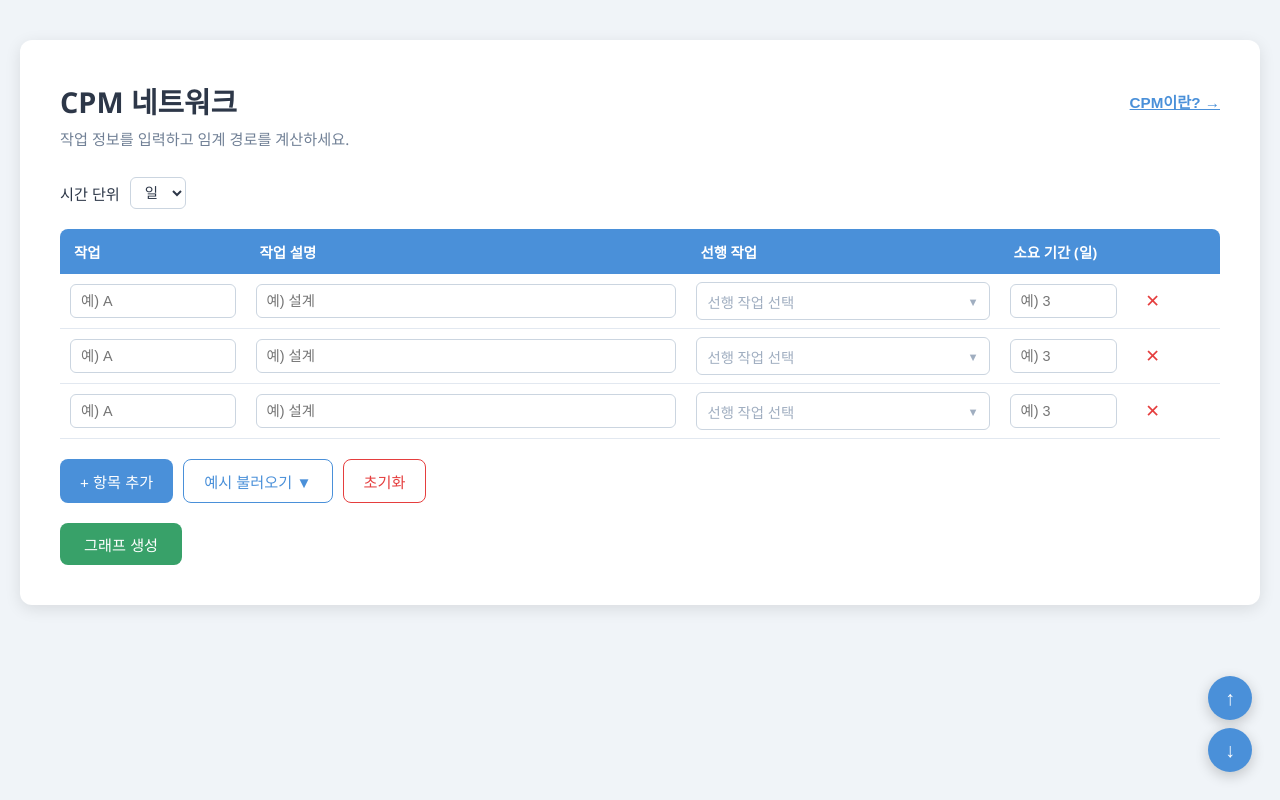
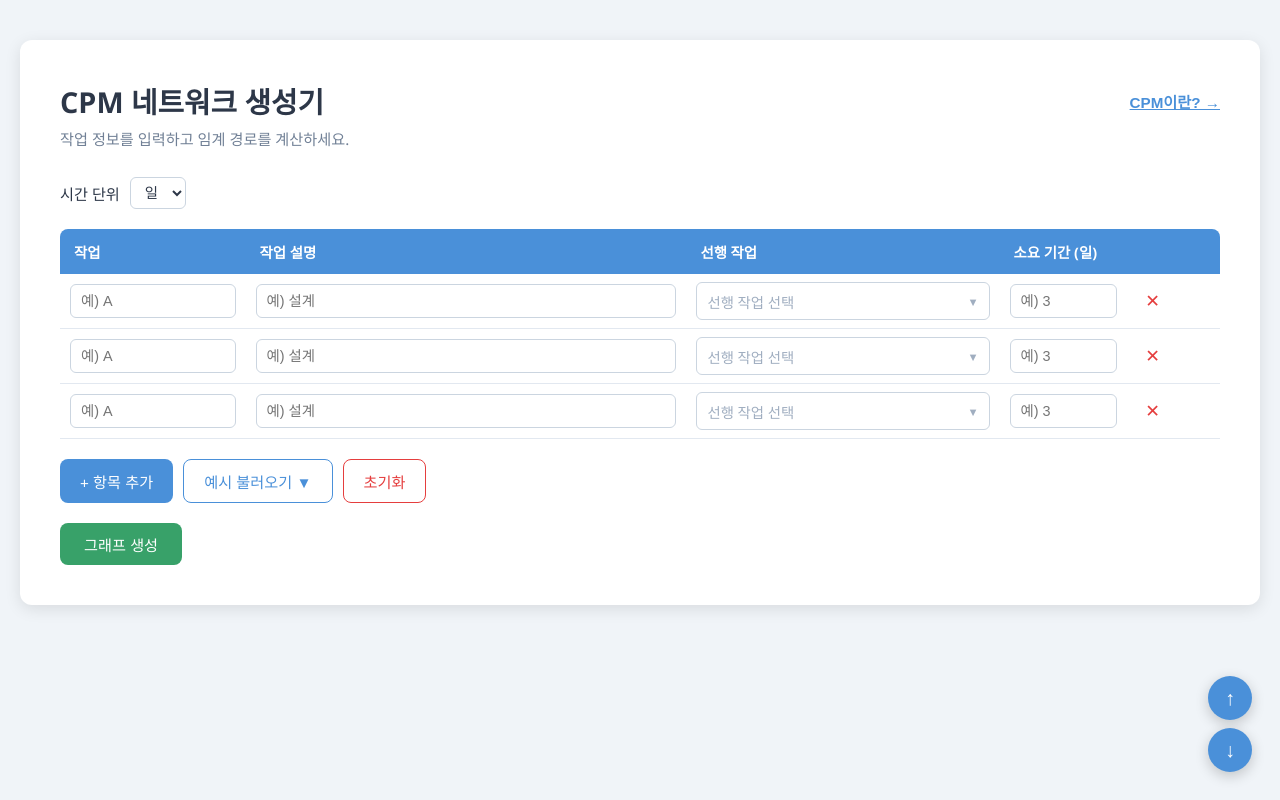
Before and after one commit to 21017030/cpm-network, a React (Vite) app: page / in a window 1280 px wide. Built offline with nearby package versions, Linux system fonts and the light colour scheme.

Commit message:
Rename main page title to CPM 네트워크 생성기

```diff
--- a/src/App.tsx
+++ b/src/App.tsx
@@ -154,7 +154,7 @@ export default function App() {
     <div className="container">
       <div style={{ display: 'flex', justifyContent: 'space-between', alignItems: 'flex-start' }}>
         <div>
-          <h1>CPM 네트워크</h1>
+          <h1>CPM 네트워크 생성기</h1>
           <p className="subtitle">작업 정보를 입력하고 임계 경로를 계산하세요.</p>
         </div>
         <button
```
